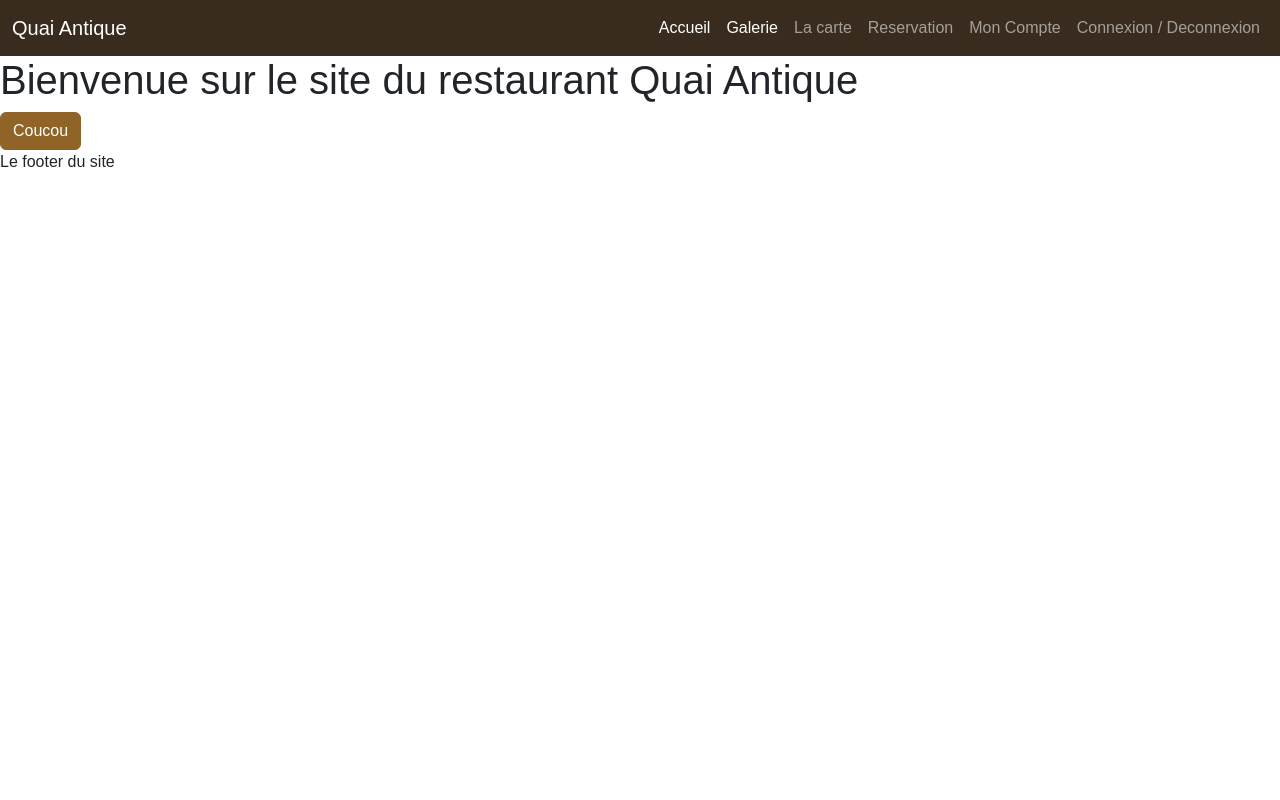
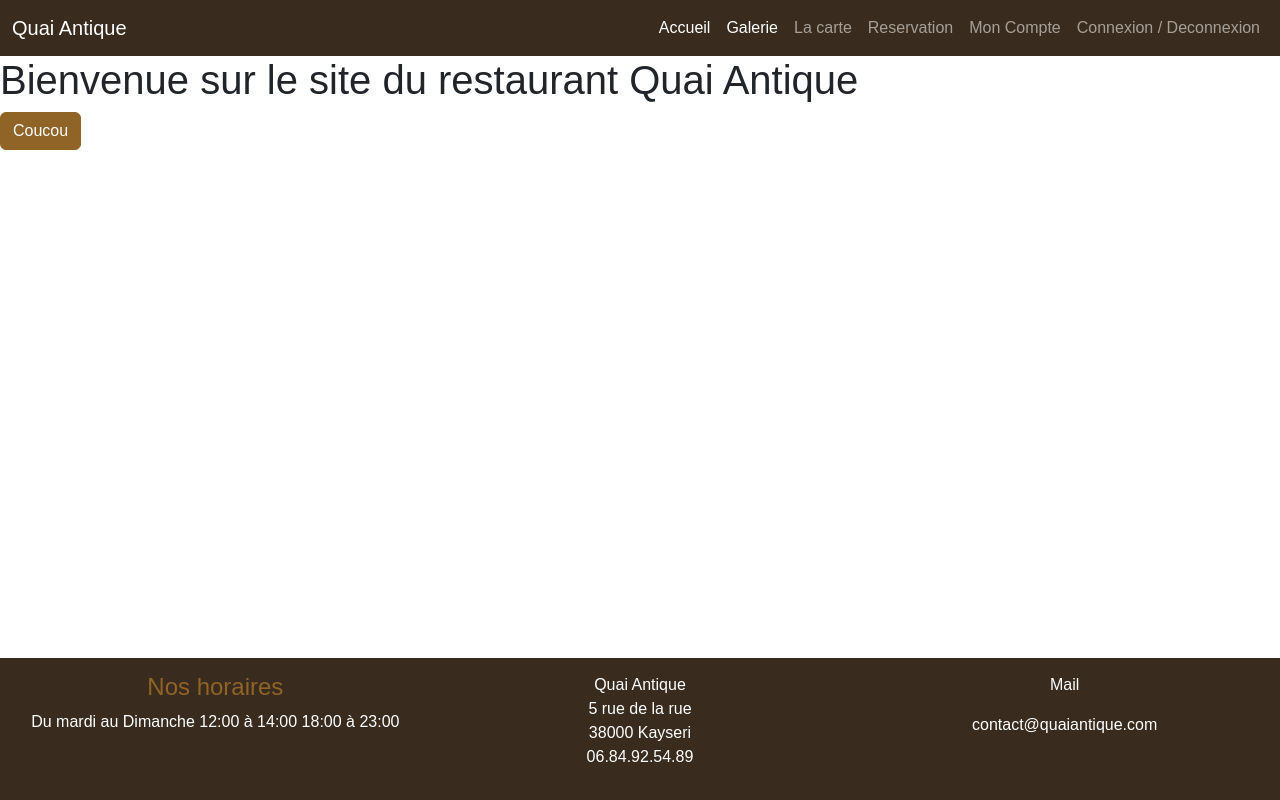
Before and after one commit to ilkbkr67/QuaiAntiqueFront, a website with bundled scripts: page index.html in a window 1280 px wide. Built offline with nearby package versions, Linux system fonts and the light colour scheme; files whose address does not match are found by name; a web font is replaced by a local one.

Commit message:
Ajout du Footer

```diff
--- a/index.html
+++ b/index.html
@@ -50,7 +50,24 @@
             <!--Le contenu du site ici-->
     </main>
 
-    <footer>Le footer du site</footer>
+    <footer class="bg-dark text-white text-center footer">
+        <div class="row">
+            <div class="col-12 col-lg-4">
+                <h4 class="text-primary">Nos horaires</h4>
+                <p>Du mardi au Dimanche  12:00 à 14:00     18:00 à 23:00</p>
+            </div>
+            <div class="col-6 col-lg-4">
+                <p>Quai Antique <br/>
+                5 rue de la rue <br/>
+                38000 Kayseri <br/>
+                06.84.92.54.89  <br/>
+            </div>
+            <div class="col-6 col-lg-4">
+                <p>Mail</p>
+                <p>contact@quaiantique.com</p>
+            </div>
+        </div>
+    </footer>
 
     <script type="module" src="Router/router.js"></script>
     <script src="node_modules/bootstrap/dist/js/bootstrap.bundle.min.js"></script>
--- a/scss/main.scss
+++ b/scss/main.scss
@@ -1,2 +1,18 @@
 @import url(/node_modules/bootstrap-icons/font/bootstrap-icons.css);
 @import 'custom';
+
+html{
+    position: relative;
+    min-height: 100%;
+}
+
+main{
+    margin-bottom: 250px;
+}
+
+footer.footer{
+    padding: 15px;
+    position: absolute;
+    bottom: 0;
+    width: 100%;
+}
```
Also changed, not shown: scss/main.css, 1 other file.
